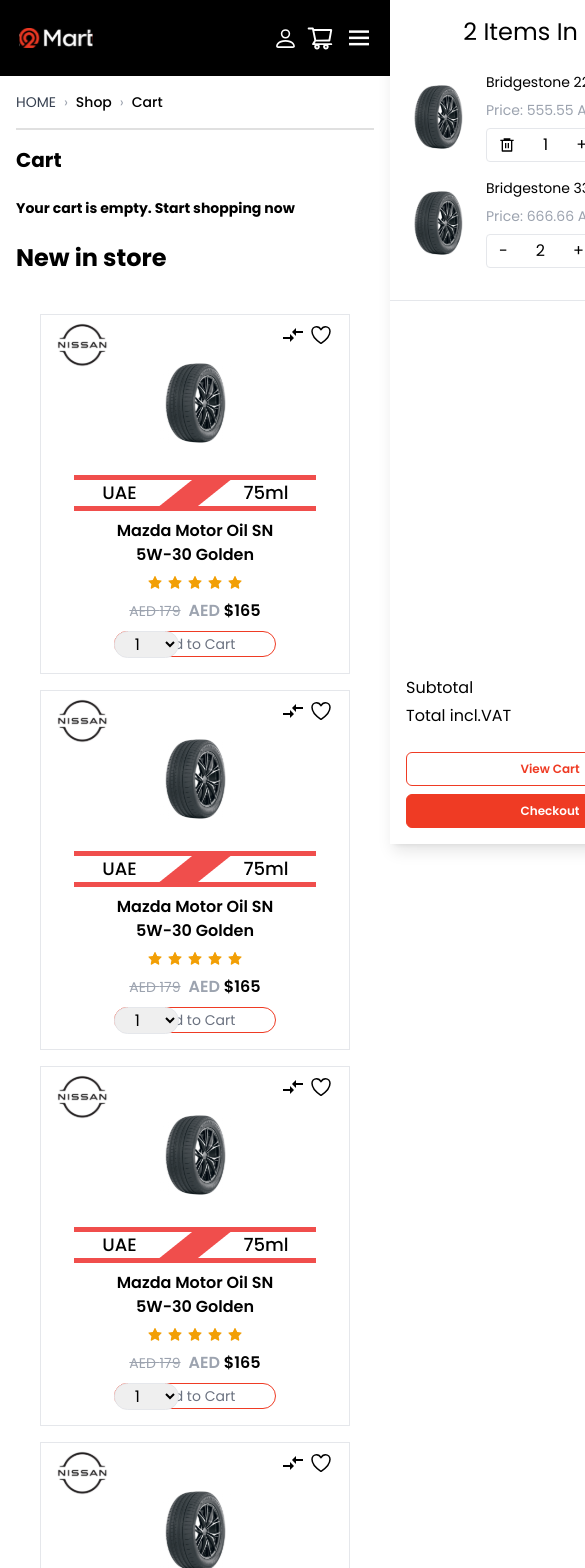
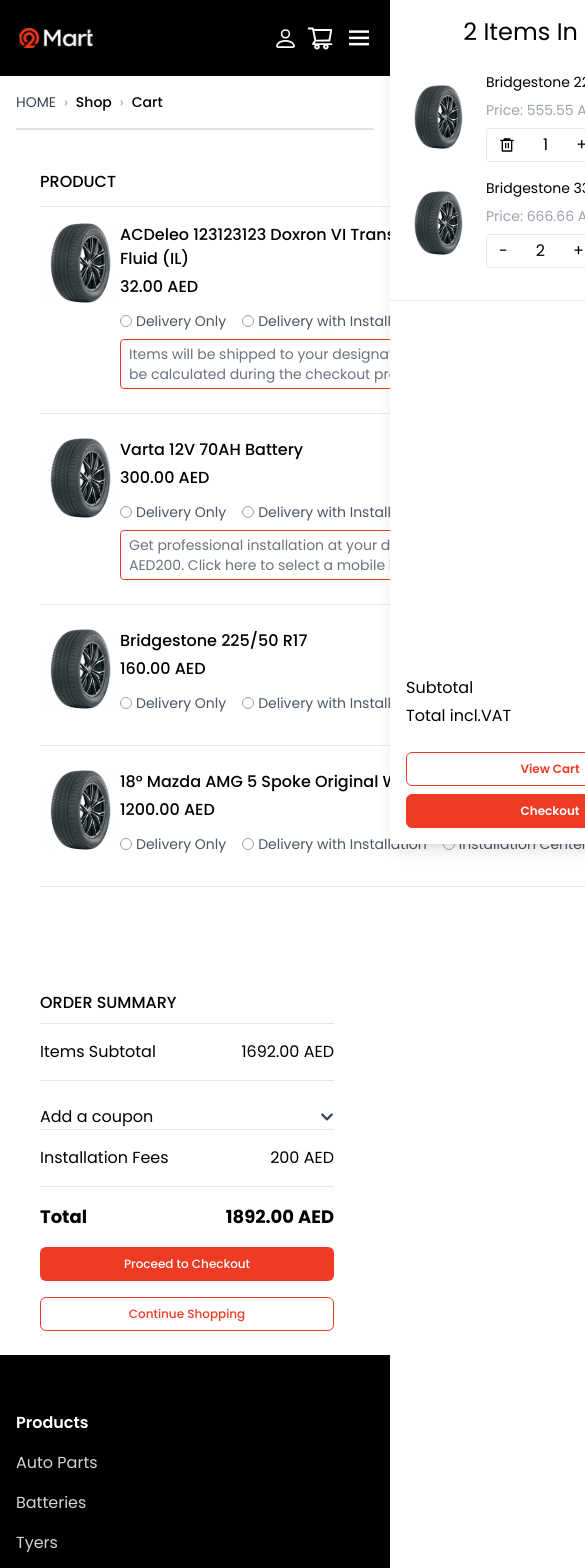
Before and after one commit to momarzouq/O2Mart, a React (Vite) app: page /cart in a window 390 px wide. Shown: the top 1568 px of the page, 585 px wide, since content can reach past the window. Built offline with nearby package versions, Linux system fonts and the light colour scheme.

Commit message:
finish cart as logic   need responsive and some logic

```diff
--- /dev/null
+++ b/src/components/AddCupon.jsx
@@ -0,0 +1,41 @@
+import { useState } from "react";
+import { FaChevronDown, FaChevronUp } from "react-icons/fa";
+
+export default function CouponSection() {
+  const [showCoupon, setShowCoupon] = useState(false);
+  const [coupon, setCoupon] = useState("");
+  const [isValid, setIsValid] = useState(false);
+
+  const handleCouponChange = (e) => {
+    const value = e.target.value;
+    setCoupon(value);
+    setIsValid(value === "DISCOUNT10");
+  };
+
+  return (
+    <div className="w-full max-w-md">
+      <div className="flex justify-between items-center">
+        <span>Add a coupon</span>
+        <button
+          className="text-sm font-medium text-gray-700 hover:text-Brand"
+          onClick={() => setShowCoupon(!showCoupon)}
+        >
+          {showCoupon ? <FaChevronUp /> : <FaChevronDown />}
+        </button>
+      </div>
+
+      {showCoupon && (
+        <div className="mt-3 flex items-center gap-2 border border-gray-300 rounded px-3 py-2">
+          <input
+            type="text"
+            placeholder="Add a coupon"
+            className="flex-1 outline-none bg-transparent text-sm"
+            value={coupon}
+            onChange={handleCouponChange}
+          />
+          {isValid && <span className="text-green-500 text-lg">✓</span>}
+        </div>
+      )}
+    </div>
+  );
+}
--- a/src/components/Cart.jsx
+++ b/src/components/Cart.jsx
@@ -6,13 +6,118 @@ import Volum from "../assets/volum.png";
 import Tyers from "../assets/Tyers.svg";
 import Nissan from "../assets/nissan.svg";
 import { Link } from "react-router-dom";
-import { AiFillStar } from "react-icons/ai";
+import { AiFillStar, AiOutlineStar } from "react-icons/ai";
 import { Breadcrumb } from "../UI/Breadcrumb";
+import CouponSection from "./AddCupon";
+import QuantityItem from "./QuantityItem";
+
 export default function Cart() {
   const [isAdded, setIsAdded] = useState(false);
+  const [cartItems, setCartItems] = useState([
+    {
+      id: 1,
+      name: "ACDeleo 123123123 Doxron VI Transmission Fluid (IL)",
+      image: Tyers,
+      price: 32.0,
+      quantity: 1,
+      deliveryOptions: [
+        "Delivery Only",
+        "Delivery with Installation",
+        "Installation Center",
+      ],
+      description:
+        "Items will be shipped to your designated address. Shipping costs will be calculated during the checkout process",
+    },
+    {
+      id: 2,
+      name: "Varta 12V 70AH Battery",
+      image: Tyers,
+      price: 300.0,
+      quantity: 1,
+      deliveryOptions: [
+        "Delivery Only",
+        "Delivery with Installation",
+        "Installation Center",
+      ],
+      description:
+        "Get professional installation at your doorstep. Service cost is a flat AED200. Click here to select a mobile installer before checkout.",
+    },
+    {
+      id: 3,
+      name: "Bridgestone 225/50 R17",
+      image: Tyers,
+      price: 160.0,
+      quantity: 1,
+      deliveryOptions: [
+        "Delivery Only",
+        "Delivery with Installation",
+        "Installation Center",
+      ],
+    },
+    {
+      id: 4,
+      name: "18° Mazda AMG 5 Spoke Original Wheels",
+      image: Tyers,
+      price: 1200.0,
+      quantity: 1,
+      deliveryOptions: [
+        "Delivery Only",
+        "Delivery with Installation",
+        "Installation Center",
+      ],
+    },
+  ]);
+
+  const increment = (id) => {
+    setCartItems((prevItems) =>
+      prevItems.map((item) =>
+        item.id === id ? { ...item, quantity: item.quantity + 1 } : item
+      )
+    );
+  };
+
+  const decrement = (id) => {
+    setCartItems((prevItems) =>
+      prevItems.map((item) =>
+        item.id === id && item.quantity > 1
+          ? { ...item, quantity: item.quantity - 1 }
+          : item
+      )
+    );
+  };
+
   const handleClick = () => {
     setIsAdded(true);
   };
+
+  const handleRemoveItem = (id) => {
+    setCartItems(cartItems.filter((item) => item.id !== id));
+  };
+
+  const renderStars = (rating) => {
+    const stars = [];
+    const fullStars = Math.floor(rating);
+    const hasHalfStar = rating % 1 >= 0.5;
+
+    for (let i = 0; i < fullStars; i++) {
+      stars.push(<AiFillStar key={i} className="text-[#F29F05]" />);
+    }
+
+    if (hasHalfStar) {
+      stars.push(
+        <AiFillStar key="half" className="text-[#F29F05] opacity-50" />
+      );
+    }
+
+    while (stars.length < 5) {
+      stars.push(
+        <AiOutlineStar key={stars.length} className="text-[#F29F05]" />
+      );
+    }
+
+    return stars;
+  };
+
   const products = [
     {
       id: 1,
@@ -59,29 +164,11 @@ export default function Cart() {
       brand: Nissan,
     },
   ];
-  const renderStars = (rating) => {
-    const stars = [];
-    const fullStars = Math.floor(rating);
-    const hasHalfStar = rating % 1 >= 0.5;
 
-    for (let i = 0; i < fullStars; i++) {
-      stars.push(<AiFillStar key={i} className="text-[#F29F05]" />);
-    }
+  const subtotal = cartItems.reduce((sum, item) => sum + item.price, 0);
+  const installationFee = 200;
+  const total = subtotal + installationFee;
 
-    if (hasHalfStar) {
-      stars.push(
-        <AiFillStar key="half" className="text-[#F29F05] opacity-50" />
-      );
-    }
-
-    while (stars.length < 5) {
-      stars.push(
-        <AiOutlineStar key={stars.length} className="text-[#F29F05]" />
-      );
-    }
-
-    return stars;
-  };
   return (
     <Container>
       <Breadcrumb
@@ -91,7 +178,8 @@ export default function Cart() {
           { label: "Cart" },
         ]}
       />
-
+      <div className="grid grid-cols-3 md:grid-cols-1 gap-4">
+        {cartItems.length === 0 ? (
           <div className="flex flex-col space-y-6 my-4">
             <h3 className="text-xl font-bold">Cart</h3>
             <p className="text-sm font-bold">
@@ -99,9 +187,117 @@ export default function Cart() {
             </p>
             <h3 className="text-2xl font-bold">New in store</h3>
           </div>
+        ) : (
+          <div className="grid col-span-2 gap-6 my-4">
+            {/* Left Side - Cart Items */}
+            <div className="col-span-2 bg-white p-6 rounded-md">
+              <div className="flex justify-between items-center font-medium border-b pb-3 mb-4">
+                <h3>PRODUCT</h3>
+                <h3>SUBTOTAL</h3>
+              </div>
 
-      {/* Right Side - Products */}
-      <div className="flex-[3] bg-white p-6 rounded-md ">
+              {cartItems.map((item) => (
+                // Left Side
+                <div key={item.id} className="border-b pb-6 mb-6">
+                  <div className="flex items-start justify-between">
+                    {/* Left section */}
+                    <img src={item.image} className="h-20 w-20" />
+                    {/* Middle */}
+                    <div>
+                      <div className="flex items-start justify-between gap-16">
+                        <div>
+                          <h4 className="w-[350px] font-medium">{item.name}</h4>
+                          <p className="font-medium my-1">
+                            {item.price.toFixed(2)} AED
+                          </p>
+                        </div>
+                        <div className="flex  items-center">
+                          <div className="flex flex-col items-center">
+                            <QuantityItem
+                              item={item}
+                              increment={increment}
+                              decrement={decrement}
+                              removeItem={handleRemoveItem}
+                            />
+                            <button
+                              onClick={() => handleRemoveItem(item.id)}
+                              className="text-xs text-gray-700 hover:text-red-500 underline"
+                            >
+                              Remove Item
+                            </button>
+                          </div>
+                        </div>
+                      </div>
+
+                      <div className="flex items-center  gap-4 my-2">
+                        {item.deliveryOptions.map((option, index) => (
+                          <span
+                            key={index}
+                            className="flex items-center gap-1 text-sm text-gray-600"
+                          >
+                            <input
+                              type="checkbox"
+                              className="appearance-none w-3 h-3 rounded-full border border-gray-400 checked:bg-Brand checked:border-transparent focus:outline-none"
+                            />
+                            {option}
+                            {index < item.deliveryOptions.length - 1}
+                          </span>
+                        ))}
+                      </div>
+                      {item.description && (
+                        <p className="w-[500px] text-sm text-gray-500 mt-2 border border-Brand rounded py-1 px-2">
+                          {item.description}
+                        </p>
+                      )}
+                    </div>
+                    {/* Right */}
+                    <p className="font-semibold ">{item.price.toFixed(2)}AED</p>
+                  </div>
+                </div>
+              ))}
+            </div>
+
+            {/* Right Side */}
+          </div>
+        )}
+        {cartItems.length > 0 && (
+          <div className="col-span-1 bg-white p-6 rounded-md h-fit">
+            <h3 className="font-medium border-b mb-4 pb-2">ORDER SUMMARY</h3>
+
+            <div className="space-y-4">
+              <div className="flex justify-between">
+                <span>Items Subtotal</span>
+                <span>{subtotal.toFixed(2)} AED</span>
+              </div>
+
+              <div className="flex justify-between items-center border-y pt-6 ">
+                <CouponSection />
+              </div>
+
+              <div className="flex justify-between">
+                <span>Installation Fees</span>
+                <span>{installationFee} AED</span>
+              </div>
+
+              <div className="flex justify-between pt-4 border-t font-bold text-lg">
+                <span>Total</span>
+                <span>{total.toFixed(2)} AED</span>
+              </div>
+
+              <button className="text-xs font-medium w-full bg-Brand text-white py-[9px] rounded-md mt-4 transition">
+                Proceed to Checkout
+              </button>
+
+              <button className="text-xs font-medium w-full border border-Brand text-Brand py-2 rounded-md mt-1 transition">
+                Continue Shopping
+              </button>
+            </div>
+          </div>
+        )}
+      </div>
+      {/* New Products Section - Shown when cart is empty */}
+      {cartItems.length === 0 && (
+        <div className="flex-[3] bg-white p-6 rounded-md">
           <div className="grid-custom-cart gap-4">
             {products.map((product) => (
               <div
@@ -109,7 +305,7 @@ export default function Cart() {
                 className="relative flex flex-col items-center justify-center border p-4 space-y-2"
               >
                 {/* Brand Of Product & Add To Favorit & Comprison */}
-              <div className=" flex items-center">
+                <div className="flex items-center">
                   <img
                     src={product.brand}
                     alt={product.brand}
@@ -145,7 +341,7 @@ export default function Cart() {
                     </span>
                   )}
                   <span className="font-semibold">
-                  <span className="text-gray-400">AED</span> ${product.price}
+                    <span className="text-gray-400">AED</span> {product.price}
                   </span>
                 </div>
 
@@ -168,25 +364,15 @@ export default function Cart() {
               </div>
             ))}
           </div>
-        {/* Pagination */}
-        {products.length >= 9 && (
-          <div className="flex justify-center mt-6 gap-2">
-            {Array.from({ length: totalPages }, (_, index) => (
-              <button
-                key={index}
-                className={`w-8 h-8 rounded-full border text-sm ${
-                  currentPage === index + 1
-                    ? "bg-black text-white"
-                    : "bg-white text-black"
-                }`}
-                onClick={() => setCurrentPage(index + 1)}
-              >
-                {index + 1}
-              </button>
-            ))}
         </div>
       )}
-      </div>
     </Container>
   );
 }
+
+{
+  /* Quantity and Remove */
+}
+{
+  /*  */
+}
--- /dev/null
+++ b/src/components/QuantityItem.jsx
@@ -0,0 +1,24 @@
+import React from "react";
+import { RiDeleteBin6Line } from "react-icons/ri";
+
+export default function QuantityItem({ item, increment, decrement, removeItem }) {
+  return (
+    <div className="flex items-center border rounded overflow-hidden w-max">
+      <button
+        onClick={() =>
+          item.quantity === 1 ? removeItem(item.id) : decrement(item.id)
+        }
+        className="px-3 py-1 hover:text-Brand"
+      >
+        {item.quantity === 1 ? <RiDeleteBin6Line /> : "-"}
+      </button>
+      <span className="px-4 py-1">{item.quantity}</span>
+      <button
+        onClick={() => increment(item.id)}
+        className="px-3 py-1 hover:text-Brand"
+      >
+        +
+      </button>
+    </div>
+  );
+}
--- a/src/components/Sidebar.jsx
+++ b/src/components/Sidebar.jsx
@@ -2,8 +2,8 @@ import React, { useState } from "react";
 import useCartStore from "../store/sidebarStore";
 import Close from "../assets/X.svg";
 import Tyre from "../assets/Tyers.svg";
-import { RiDeleteBin6Line } from "react-icons/ri";
 import { Link } from "react-router-dom";
+import QuantityItem from "./QuantityItem";
 
 const SidebarCart = () => {
   const { isOpen, closeModal } = useCartStore();
@@ -92,25 +92,12 @@ const SidebarCart = () => {
               </p>
 
               {/* Counter */}
-              <div className="flex items-center border rounded overflow-hidden w-max">
-                <button
-                  onClick={() =>
-                    item.quantity === 1
-                      ? removeItem(item.id)
-                      : decrement(item.id)
-                  }
-                  className="px-3 py-1 hover:text-Brand "
-                >
-                  {item.quantity === 1 ? <RiDeleteBin6Line /> : "-"}
-                </button>
-                <span className="px-4 py-1">{item.quantity}</span>
-                <button
-                  onClick={() => increment(item.id)}
-                  className="px-3 py-1 hover:text-Brand"
-                >
-                  +
-                </button>
-              </div>
+              <QuantityItem
+                item={item}
+                increment={increment}
+                decrement={decrement}
+                removeItem={removeItem}
+              />
             </div>
           </div>
         ))}
--- /dev/null
+++ b/src/store/cartStore.js
@@ -0,0 +1,27 @@
+import { create } from "zustand";
+
+export const useCartStore = create((set) => ({
+  cartItems: [],
+  setCartItems: (items) => set({ cartItems: items }),
+
+  increment: (id) =>
+    set((state) => ({
+      cartItems: state.cartItems.map((item) =>
+        item.id === id ? { ...item, quantity: item.quantity + 1 } : item
+      ),
+    })),
+
+  decrement: (id) =>
+    set((state) => ({
+      cartItems: state.cartItems.map((item) =>
+        item.id === id && item.quantity > 1
+          ? { ...item, quantity: item.quantity - 1 }
+          : item
+      ),
+    })),
+
+  removeItem: (id) =>
+    set((state) => ({
+      cartItems: state.cartItems.filter((item) => item.id !== id),
+    })),
+}));
```
Also changed, not shown: 1 other file (tests, documents, lock files or other folders). Lines whose indentation alone changed are shown as unchanged.
